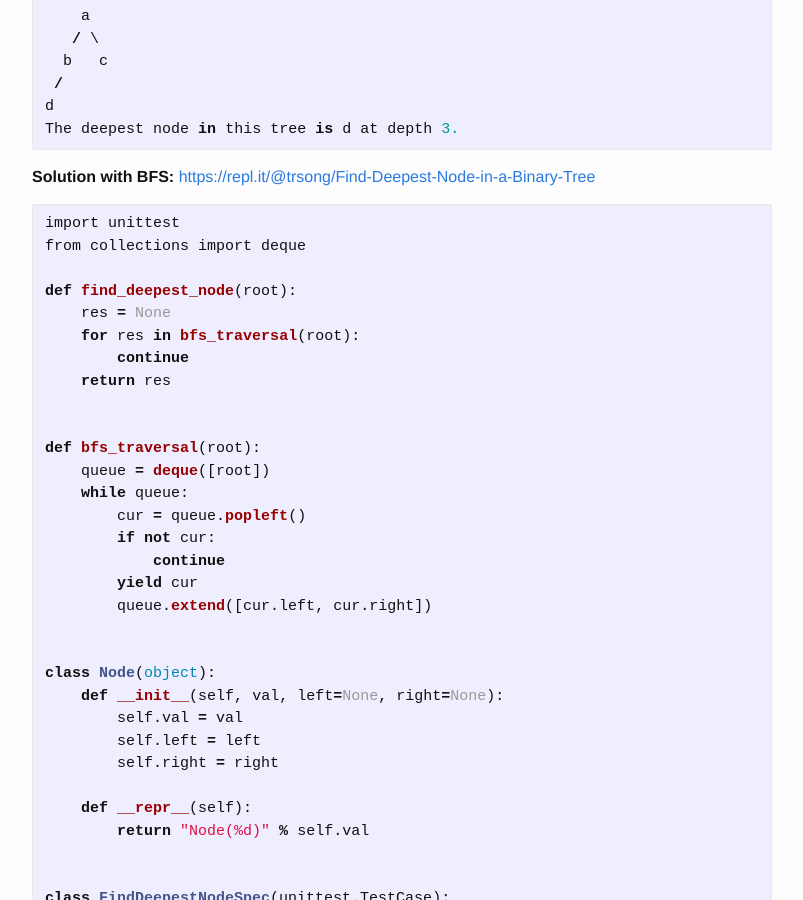
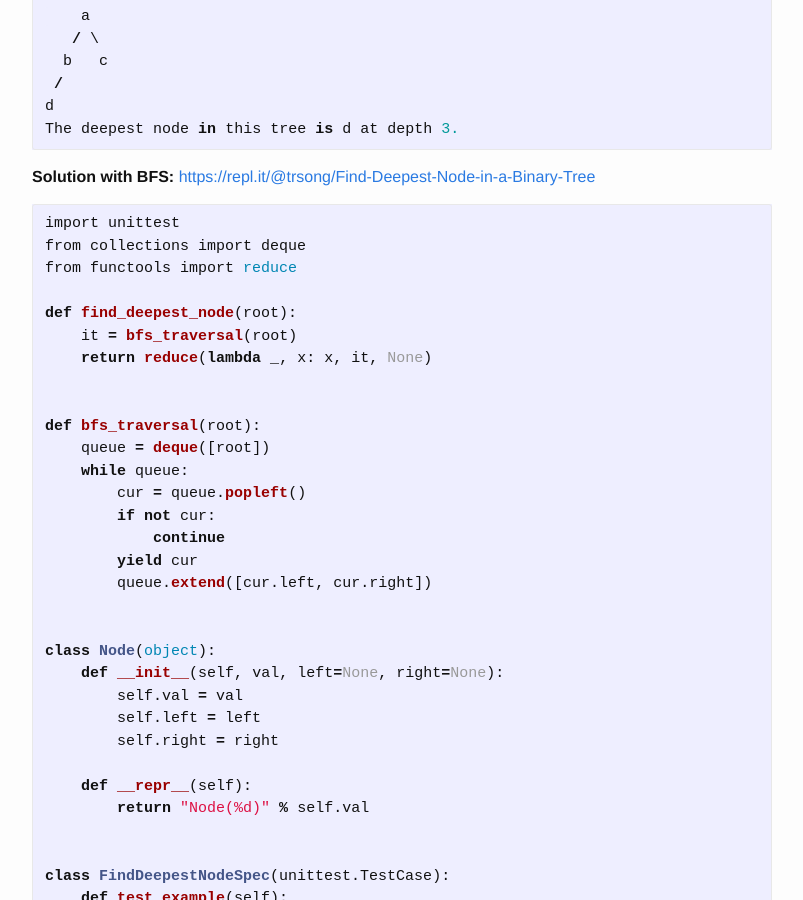
Before and after one commit to trsong/trsong.github.io, a Jekyll site: the page built from _posts/2020-08-01-DailyQuestionsAug.md, in a window 1280 px wide and 900 px high, scrolled down 1814 px. Shown: the whole window, without its empty margins (238-1041 px from the left). Built offline with Jekyll 4.4.1, drawn with Linux system fonts in a browser that asks for light colours; some of the changed text lies outside the part shown.

Commit message:
Use reduce instead of for loop to allow better readibility

````diff
--- a/_posts/2020-08-01-DailyQuestionsAug.md
+++ b/_posts/2020-08-01-DailyQuestionsAug.md
@@ -51,12 +51,11 @@ The deepest node in this tree is d at depth 3.
 ```py
 import unittest
 from collections import deque
+from functools import reduce
 
 def find_deepest_node(root):
-    res = None
-    for res in bfs_traversal(root):
-        continue
-    return res
+    it = bfs_traversal(root)
+    return reduce(lambda _, x: x, it, None)
 
 
 def bfs_traversal(root):
````
